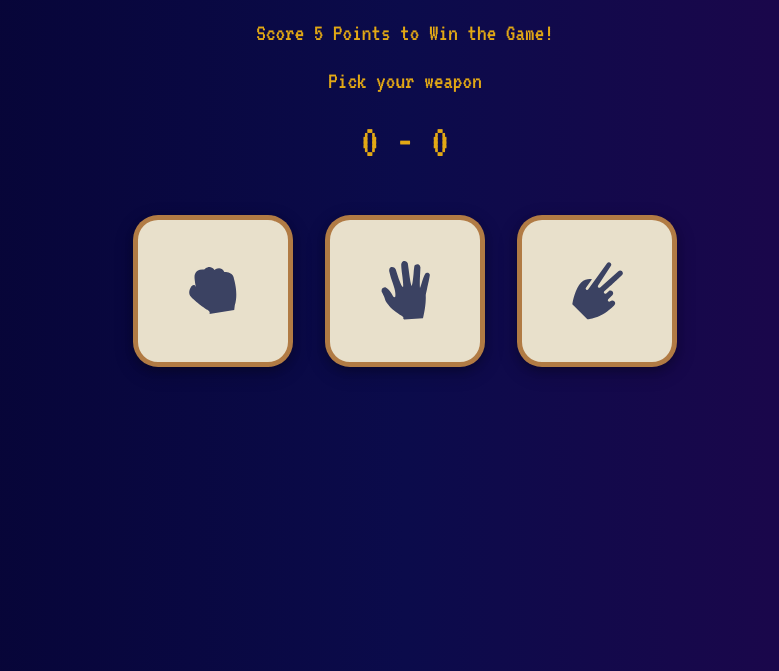
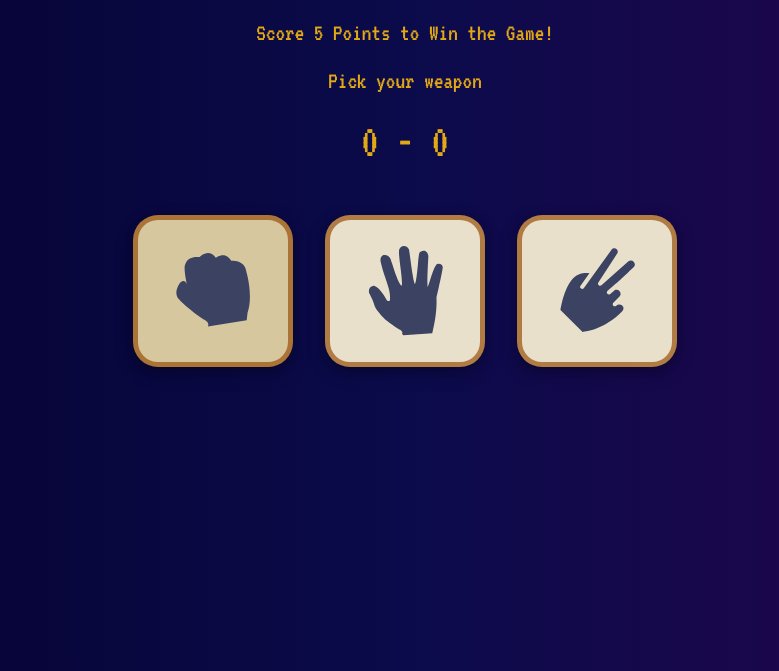
Before and after one commit to goksunberen/rock-paper-scissors, a plain HTML site: page index.html in a window 1280 px wide. In both pictures the pointer is over the element 448 px from the left and 419 px from the top of the page. Shown: the part 129-800 px from the top of the page, without its empty margins (235-1014 px from the left). Drawn offline with Linux system fonts and the light colour scheme.

Commit message:
Add image size and hover

```diff
--- a/style.css
+++ b/style.css
@@ -51,3 +51,11 @@ p{
     box-shadow: 0 4px 8px 0 rgba(0, 0, 0, 0.2), 0 6px 20px 0 rgba(0, 0, 0, 0.19);
     cursor: pointer;
 }
+
+.option img{
+    width: 50%;
+}
+
+.option:hover{
+    background-color: rgb(215, 199, 158);
+}
```
